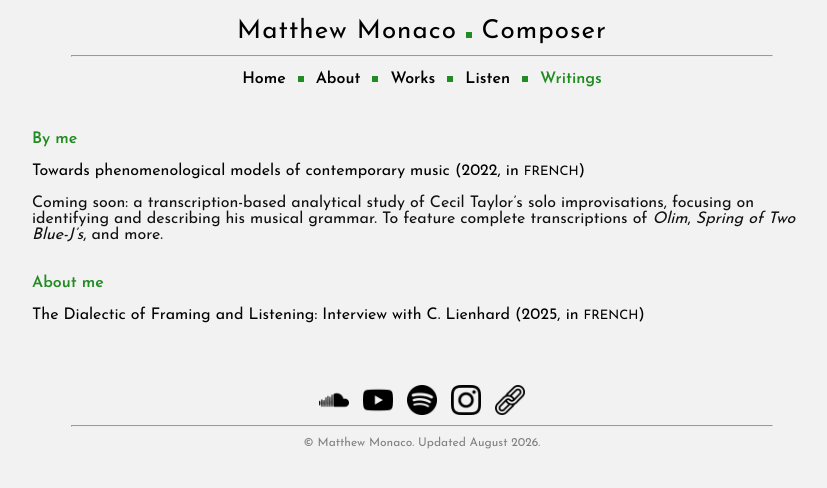
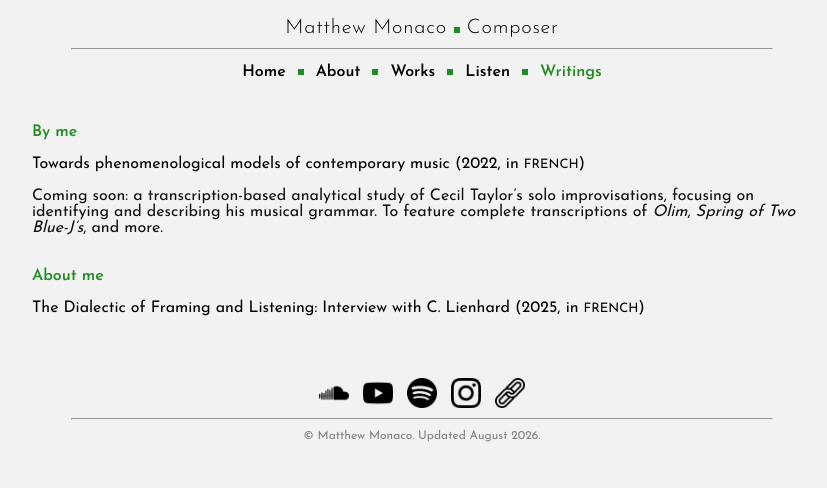
Before and after one commit to matthew-monaco/matthew-monaco.github.io, a Jekyll site: the page built from writings.md, in a window 1280 px wide. Shown: the top 488 px of the page, without its empty margins (218-1045 px from the left). Built offline with Jekyll 4.4.1, drawn with Linux system fonts in a browser that asks for light colours.

Commit message:
Update style.css

```diff
--- a/assets/style.css
+++ b/assets/style.css
@@ -30,10 +30,10 @@ body {
 
 .site-title {
   font-family: "Josefin Sans", sans-serif;
-  font-weight: 400;
+  font-weight: 300;
   text-decoration: none;
   color: black;
-  font-size: 26px;
+  font-size: 20px;
   letter-spacing: 0.04em;
 }
 
```
